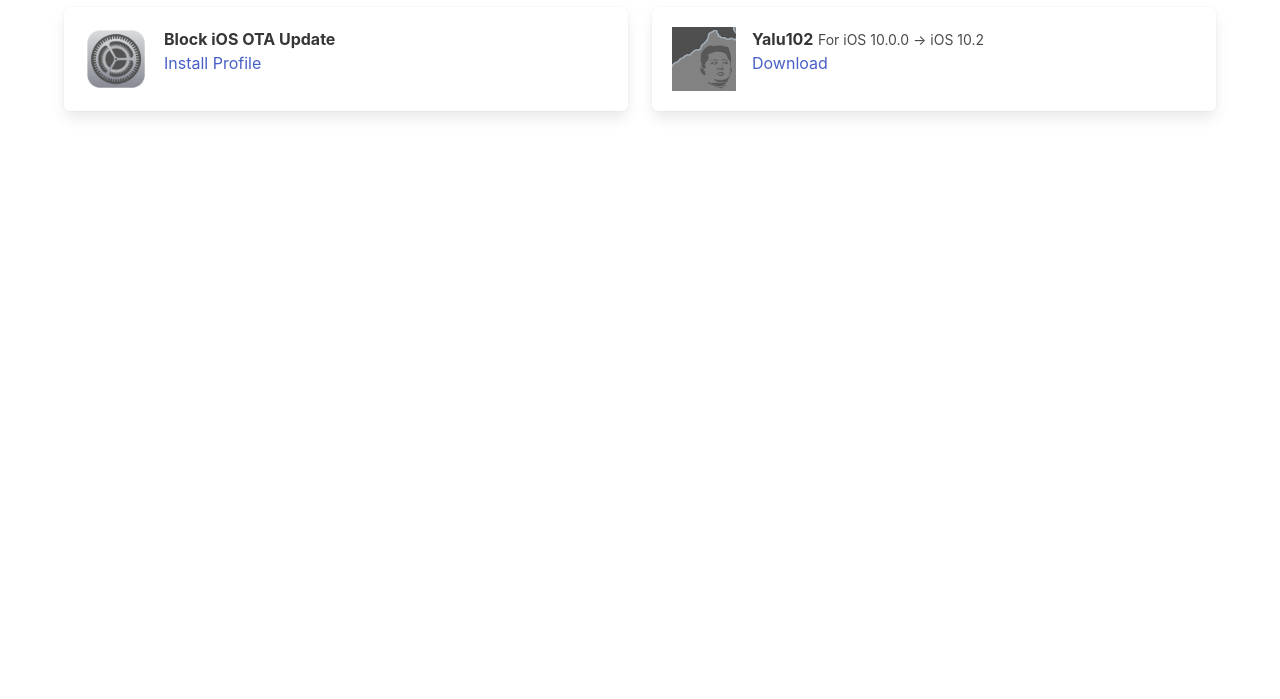
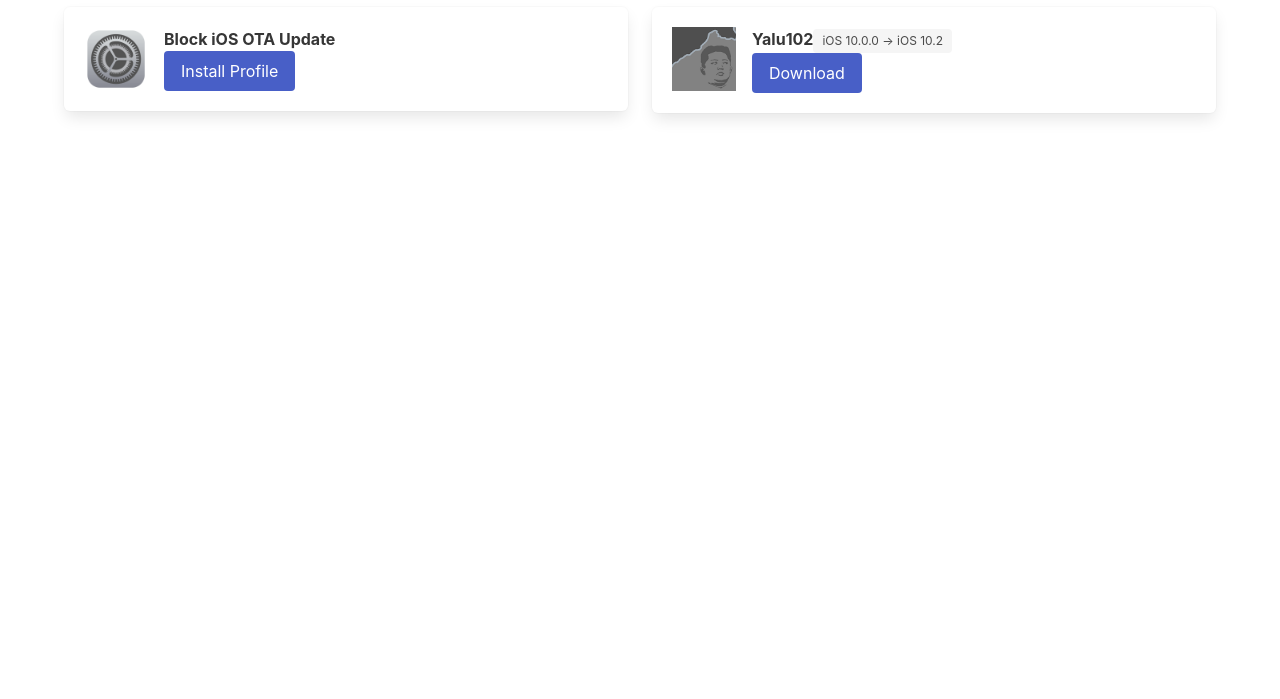
Before and after one commit to tommyim/tommyim.github.io, a plain HTML site: page index.html in a window 1280 px wide. Shown: the part 101-800 px from the top of the page. Drawn offline with nearby package versions, Linux system fonts and the light colour scheme.

Commit message:
update html format

```diff
--- a/index.html
+++ b/index.html
@@ -3,7 +3,7 @@
    <head>
       <meta charset="utf-8">
       <meta name="viewport" content="width=device-width, initial-scale=1">
-    <title>Hello Bulma!</title>
+      <title>Hello World!</title>
       <link rel="stylesheet" href="https://maxcdn.bootstrapcdn.com/font-awesome/4.7.0/css/font-awesome.min.css">
       <link rel="stylesheet" href="https://cdnjs.cloudflare.com/ajax/libs/bulma/0.6.1/css/bulma.min.css">
    </head>
@@ -16,7 +16,6 @@
             <!--       <p class="subtitle">
                My first website with <strong>Bulma</strong>!
                </p> -->
-
             <div class="columns">
                <div class="column">
                   <div class="box">
@@ -30,8 +29,8 @@
                            <div class="content">
                               <p>
                                  <strong>Block iOS OTA Update</strong>
-			        <br>
-			        <a href="./scr/tvos10.mobileconfig">Install Profile</a>
+                                 <br />
+                                 <a class="button is-link" href="./scr/tvos10.mobileconfig">Install Profile</a>
                               </p>
                            </div>
                         </div>
@@ -49,25 +48,18 @@
                         <div class="media-content">
                            <div class="content">
                               <p>
-				        <strong>Yalu102</strong> <small>For iOS 10.0.0 -> iOS 10.2</small>
+                                 <strong>Yalu102</strong><span class="tag">iOS 10.0.0 -> iOS 10.2</span>
                                  <br>
                                  <!-- <a href="itms-services://?action=download-manifest&url=https://tommyim.github.io/plist/yalu102_beta7-resigned.plist">Download<a/> -->
-							<a href="#">Download<a/>
-
+                                 <a class="button is-link" href="#">Download</a>
                               </p>
                            </div>
                         </div>
                      </article>
                   </div>
                </div>
-
-
-
             </div>
-
-
          </div>
-
       </section>
    </body>
 </html>
```
Lines whose indentation alone changed are shown as unchanged.
